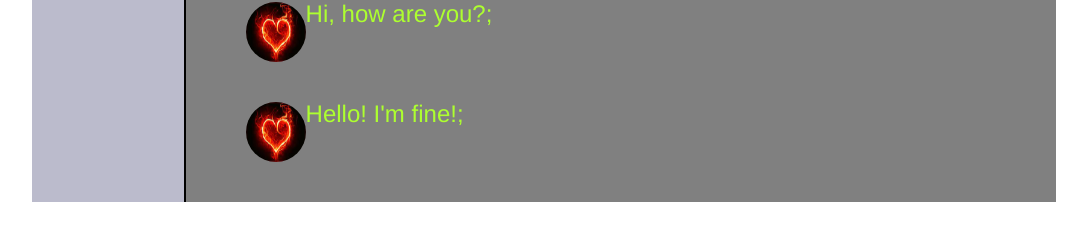
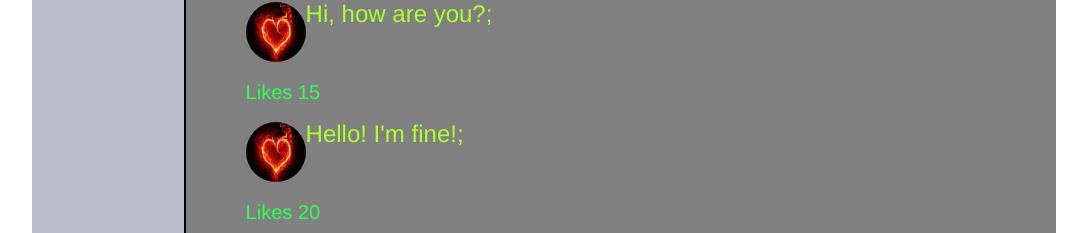
Before and after one commit to nupaT/react2021, a React (Create React App) app: page / in a window 1280 px wide. Shown: the part 719-952 px from the top of the page, without its empty margins (96-1183 px from the left). Before the commit the page ends 921 px from the top, so only its background shows below. Built offline with nearby package versions, Linux system fonts and the light colour scheme.

Commit message:
add: likes props

```diff
--- /dev/null
+++ b/src/components/Content/MyPosts/MyPost/Likes/Like.jsx
@@ -0,0 +1,12 @@
+import React from 'react';
+import classes from './Like.module.css';
+
+const Likes = (props) => {
+  return (
+      <div className={classes.block}>
+          <span>Likes {props.count}</span>
+      </div>
+  );
+}
+
+export default Likes;
--- /dev/null
+++ b/src/components/Content/MyPosts/MyPost/Likes/Like.module.css
@@ -0,0 +1,5 @@
+.block {
+  margin: 0px 20px;
+  color: rgb(47, 255, 82);
+  font-size: 20px;
+}
--- a/src/components/Content/MyPosts/MyPost/MyPost.jsx
+++ b/src/components/Content/MyPosts/MyPost/MyPost.jsx
@@ -1,4 +1,5 @@
 import React from 'react';
+import Likes from './Likes/Like';
 import classes from './MyPost.module.css';
 
 const MyPost = (props) => {
--- a/src/components/Content/MyPosts/MyPosts.jsx
+++ b/src/components/Content/MyPosts/MyPosts.jsx
@@ -1,4 +1,5 @@
 import React from 'react';
+import Likes from './MyPost/Likes/Like';
 import MyPost from './MyPost/MyPost';
 import classes from './MyPosts.module.css';
 
@@ -11,7 +12,9 @@ const MyPosts = () => {
         <div className={classes.submit__block}><input className={classes.submit} type="submit" name="post" value="Тык"></input></div>
       </div>
       <MyPost message="Hi, how are you?"/>
+      <Likes count="15"/>
       <MyPost message="Hello! I'm fine!"/>
+      <Likes count="20"/>
     </div>
   );
 }
```
